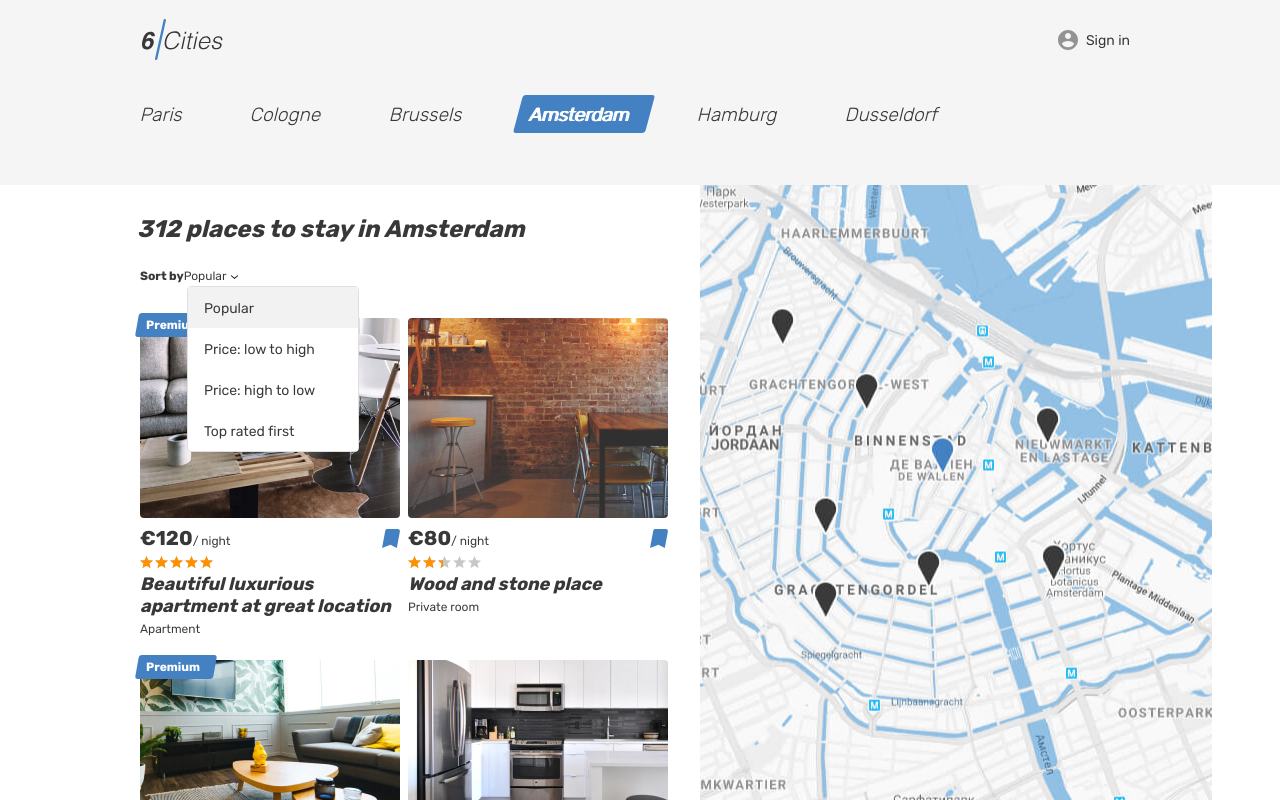
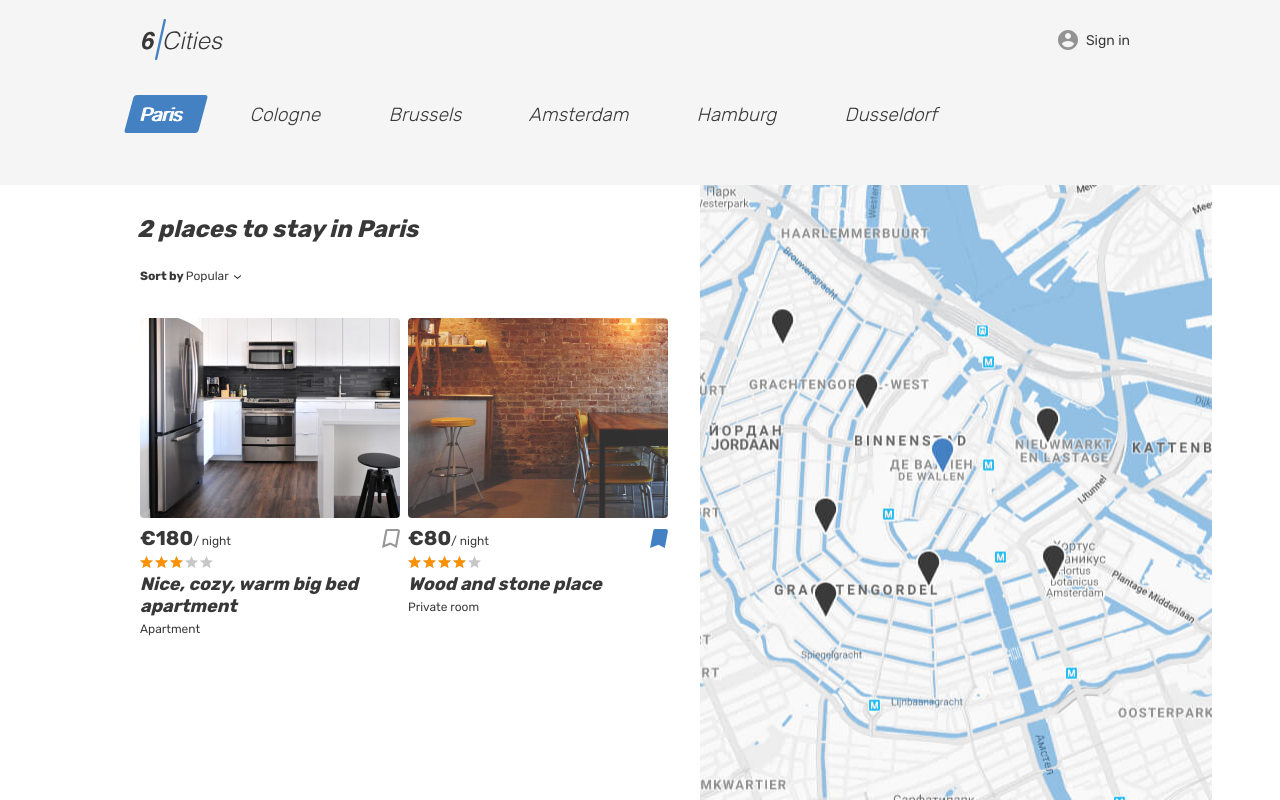
Before and after one commit to GennadiyM/497967-six-cities-7, a React (Create React App) app in the folder project/: page / in a window 1280 px wide. Built offline with nearby package versions, Linux system fonts and the light colour scheme.

Commit message:
useState added

```diff
--- a/project/src/components/app/app.jsx
+++ b/project/src/components/app/app.jsx
@@ -10,7 +10,8 @@ import FavoritesPage from '../page/favorites/favorites';
 import placeCardProp from '../place-card/place-card.prop';
 
 function App(props) {
-  const {maxCountCards, places, cityNames} = props;
+  const { maxCountCards, places, cityNames } = props;
+
   return (
     <BrowserRouter>
       <Switch>
@@ -18,6 +19,7 @@ function App(props) {
           <MainPage
             maxCountCards={maxCountCards}
             places={places}
+            cityNames={cityNames}
           />
         </Route>
         <Route exact path={AppRoute.LOGIN}>
@@ -26,7 +28,6 @@ function App(props) {
         <Route exact path={AppRoute.FAVORITES}>
           <FavoritesPage
             places={places}
-            cityNames={cityNames}
           />
         </Route>
         <Route exact path={AppRoute.OFFER} component={RoomPage}/>
@@ -43,9 +44,7 @@ App.propTypes = {
   places: PropTypes.arrayOf(
     placeCardProp,
   ).isRequired,
-  cityNames: PropTypes.arrayOf(
-    PropTypes.string.isRequired,
-  ).isRequired,
+  cityNames: PropTypes.arrayOf(PropTypes.string),
 };
 
 export default App;
--- /dev/null
+++ b/project/src/components/location-item/location-item.jsx
@@ -0,0 +1,29 @@
+import React from 'react';
+import PropTypes from 'prop-types';
+
+
+const ACTICE_CLASS = 'tabs__item--active';
+
+function LocationItem (props) {
+  const { city, isActive, onClick } = props;
+
+  return (
+    <li className="locations__item">
+      <a className={`locations__item-link tabs__item ${isActive && ACTICE_CLASS}`}
+        to={`#${city}`}
+        id={city}
+        onClick={() => onClick(city)}
+      >
+        <span>{city}</span>
+      </a>
+    </li>
+  );
+}
+
+LocationItem.propTypes = {
+  city: PropTypes.string.isRequired,
+  isActive: PropTypes.bool.isRequired,
+  onClick: PropTypes.func.isRequired,
+};
+
+export default LocationItem;
--- a/project/src/components/location/location.jsx
+++ b/project/src/components/location/location.jsx
@@ -1,44 +1,31 @@
 import React from 'react';
+import PropTypes from 'prop-types';
+import LocationItem from '../location-item/location-item';
 
-function Location () {
+function Location (props) {
+  const { cityNames, cityActive, changeCityHandler } = props;
   return (
     <div className="tabs">
       <section className="locations container">
         <ul className="locations__list tabs__list">
-          <li className="locations__item">
-            <a className="locations__item-link tabs__item" href="#">
-              <span>Paris</span>
-            </a>
-          </li>
-          <li className="locations__item">
-            <a className="locations__item-link tabs__item" href="#">
-              <span>Cologne</span>
-            </a>
-          </li>
-          <li className="locations__item">
-            <a className="locations__item-link tabs__item" href="#">
-              <span>Brussels</span>
-            </a>
-          </li>
-          <li className="locations__item">
-            <a className="locations__item-link tabs__item tabs__item--active">
-              <span>Amsterdam</span>
-            </a>
-          </li>
-          <li className="locations__item">
-            <a className="locations__item-link tabs__item" href="#">
-              <span>Hamburg</span>
-            </a>
-          </li>
-          <li className="locations__item">
-            <a className="locations__item-link tabs__item" href="#">
-              <span>Dusseldorf</span>
-            </a>
-          </li>
+          {cityNames.map((city) => (
+            <LocationItem
+              key={city}
+              city={city}
+              isActive={city === cityActive}
+              onClick={(currentCity) => changeCityHandler(currentCity)}
+            />
+          ))}
         </ul>
       </section>
     </div>
   );
 }
 
+Location.propTypes = {
+  cityNames: PropTypes.arrayOf(PropTypes.string).isRequired,
+  cityActive: PropTypes.string.isRequired,
+  changeCityHandler: PropTypes.func.isRequired,
+};
+
 export default Location;
--- /dev/null
+++ b/project/src/components/main-empty/main-empty.jsx
@@ -0,0 +1,14 @@
+import React from 'react';
+
+function MainEmpty () {
+  return (
+    <section className="cities__no-places">
+      <div className="cities__status-wrapper tabs__content">
+        <b className="cities__status">No places to stay available</b>
+        <p className="cities__status-description">We could not find any property available at the moment in Dusseldorf</p>
+      </div>
+    </section>
+  );
+}
+
+export default MainEmpty;
--- a/project/src/components/page/main/main.jsx
+++ b/project/src/components/page/main/main.jsx
@@ -1,39 +1,45 @@
-import React from 'react';
+import React , { useState } from 'react';
 import PropTypes from 'prop-types';
-import PlaceCard from '../../place-card/place-card';
 import placeCardProp from '../../place-card/place-card.prop';
 import Header from '../../ui/header/header';
 import Location from '../../location/location';
-import Sorting from '../../sorting/sorting';
+import MainEmpty from '../../main-empty/main-empty';
+import PlacesList from '../../places-list/places-list';
 import Map from '../../map/map';
 
 function Main(props) {
-  const {maxCountCards, places} = props;
+  const { maxCountCards, places, cityNames } = props;
+  const [cityDefault] = cityNames;
+  const [cityActive, setCityActive] = useState(cityDefault);
+  const placesOnCurrentCity = places.filter((place) => place.city.name === cityActive);
 
   return (
-    <div className="page page--gray page--main">
+    <div className={`page page--gray page--main ${placesOnCurrentCity.length === 0 && 'page__main--index-empty'}`}>
       <Header />
 
       <main className="page__main page__main--index">
         <h1 className="visually-hidden">Cities</h1>
 
-        <Location />
+        <Location
+          cityNames={cityNames}
+          cityActive={cityActive}
+          changeCityHandler={setCityActive}
+        />
 
         <div className="cities">
-          <div className="cities__places-container container">
-            <section className="cities__places places">
-              <h2 className="visually-hidden">Places</h2>
-              <b className="places__found">312 places to stay in Amsterdam</b>
+          <div className={`cities__places-container container ${placesOnCurrentCity.length === 0 && 'cities__places-container--empty'}`}>
 
-              <Sorting />
+            {placesOnCurrentCity.length === 0 ?
+              <MainEmpty /> :
+              <PlacesList
+                places={placesOnCurrentCity}
+                maxCountCards={maxCountCards}
+                city={cityActive}
+              />}
 
-              <div className="cities__places-list places__list tabs__content">
-                {places.map((place) => <PlaceCard key={place.id} place={place}/>).slice(0, maxCountCards)}
-              </div>
-            </section>
             <div className="cities__right-section">
 
-              <Map />
+              {placesOnCurrentCity.length !== 0 && <Map />}
 
             </div>
           </div>
@@ -48,6 +54,7 @@ Main.propTypes = {
   places: PropTypes.arrayOf(
     placeCardProp,
   ).isRequired,
+  cityNames: PropTypes.arrayOf(PropTypes.string).isRequired,
 };
 
 export default Main;
--- a/project/src/components/page/room/room.jsx
+++ b/project/src/components/page/room/room.jsx
@@ -1,7 +1,7 @@
 import React from 'react';
 import Header from '../../ui/header/header';
 import NearPlacesList from '../../near-places/near-places-list';
-import { places } from '../../../mock';
+import { places } from '../../../mock/offers';
 
 const MAC_COUNT = 3;
 
--- /dev/null
+++ b/project/src/components/places-list/places-list.jsx
@@ -0,0 +1,38 @@
+import React, { useState } from 'react';
+import PropTypes from 'prop-types';
+import { SortType } from '../../const';
+import placeCardProp from '../place-card/place-card.prop';
+import PlaceCard from '../place-card/place-card';
+import Sorting from '../sorting/sorting';
+
+function PlacesList (props) {
+  const { maxCountCards, places, city } = props;
+  const [currentSortType, setCurrentSortType] = useState(SortType.Popular.VALUE);
+  const getCountPlacesToString = (count) => `${count} place${count === 1 ? '' : 's' }`;
+
+  return (
+    <section className="cities__places places">
+      <h2 className="visually-hidden">Places</h2>
+      <b className="places__found">{getCountPlacesToString(places.length)} to stay in {city}</b>
+
+      <Sorting
+        currentSortType={currentSortType}
+        changeSortTypeHandler={(type) => setCurrentSortType(type)}
+      />
+
+      <div className="cities__places-list places__list tabs__content">
+        {places.map((place) => <PlaceCard key={place.id} place={place}/>).slice(0, maxCountCards)}
+      </div>
+    </section>
+  );
+}
+
+PlacesList.propTypes = {
+  maxCountCards: PropTypes.number.isRequired,
+  places: PropTypes.arrayOf(
+    placeCardProp,
+  ).isRequired,
+  city: PropTypes.string,
+};
+
+export default PlacesList;
--- a/project/src/components/sorting/sorting.jsx
+++ b/project/src/components/sorting/sorting.jsx
@@ -1,23 +1,45 @@
-import React from 'react';
+import React, { useState } from 'react';
+import PropTypes from 'prop-types';
+import { SortType } from '../../const';
 
-function Sorting () {
+const ClassName = {
+  OPEN: 'places__options--opened',
+  ACTIVE_OPTION: 'places__option--active',
+};
+
+function Sorting (props) {
+  const { currentSortType, changeSortTypeHandler } = props;
+
+  const [isOpen, setIsOpen] = useState(false);
+
   return (
-    <form className="places__sorting" action="#" method="get">
-      <span className="places__sorting-caption">Sort by</span>
+    <form className="places__sorting" action="#" method="get" onClick={() => setIsOpen(!isOpen)}>
+      <span className="places__sorting-caption">Sort by </span>
       <span className="places__sorting-type" tabIndex="0">
-        Popular
+        {SortType[currentSortType].NAME}
         <svg className="places__sorting-arrow" width="7" height="4">
           <use xlinkHref="#icon-arrow-select"></use>
         </svg>
       </span>
-      <ul className="places__options places__options--custom places__options--opened">
-        <li className="places__option places__option--active" tabIndex="0">Popular</li>
-        <li className="places__option" tabIndex="0">Price: low to high</li>
-        <li className="places__option" tabIndex="0">Price: high to low</li>
-        <li className="places__option" tabIndex="0">Top rated first</li>
+      <ul className={`places__options places__options--custom ${isOpen && ClassName.OPEN}`}>
+        {Object.entries(SortType).map(([, {VALUE: value, NAME: name}]) => (
+          <li className={`places__option ${currentSortType === value && ClassName.ACTIVE_OPTION}`}
+            tabIndex="0"
+            data-value={value}
+            key={value}
+            onClick={() => changeSortTypeHandler(value)}
+          >
+            {name}
+          </li>
+        ))}
       </ul>
     </form>
   );
 }
 
+Sorting.propTypes = {
+  changeSortTypeHandler: PropTypes.func.isRequired,
+  currentSortType: PropTypes.string.isRequired,
+};
+
 export default Sorting;
--- a/project/src/index.js
+++ b/project/src/index.js
@@ -1,8 +1,8 @@
 import React from 'react';
 import ReactDOM from 'react-dom';
 import App from './components/app/app';
+import { places } from './mock/offers';
 import { SITY_NAMES } from './const';
-import { places } from './mock';
 
 const Setting = {
   MAX_COUNT_CARDS: 5,
--- a/project/src/mock.js
+++ b/project/src/mock/offers.js
@@ -65,4 +65,30 @@ export const places = [
     isPremium: false,
     isFavorite: true,
   },
+  {
+    city: {
+      name: 'Paris',
+    },
+    id: '4',
+    title: 'Nice, cozy, warm big bed apartment',
+    previewImage: 'img/apartment-03.jpg',
+    price: 180,
+    type: 'apartment',
+    rating: 3,
+    isPremium: false,
+    isFavorite: false,
+  },
+  {
+    city: {
+      name: 'Paris',
+    },
+    id: '5',
+    previewImage: 'img/room.jpg',
+    title: 'Wood and stone place',
+    price: 80,
+    type: 'private room',
+    rating: 4,
+    isPremium: false,
+    isFavorite: true,
+  },
 ];
```
Also changed, not shown: project/src/components/page/favorites/favorites.jsx (+3 -5 lines), project/src/const.js (+19 -0 lines).
